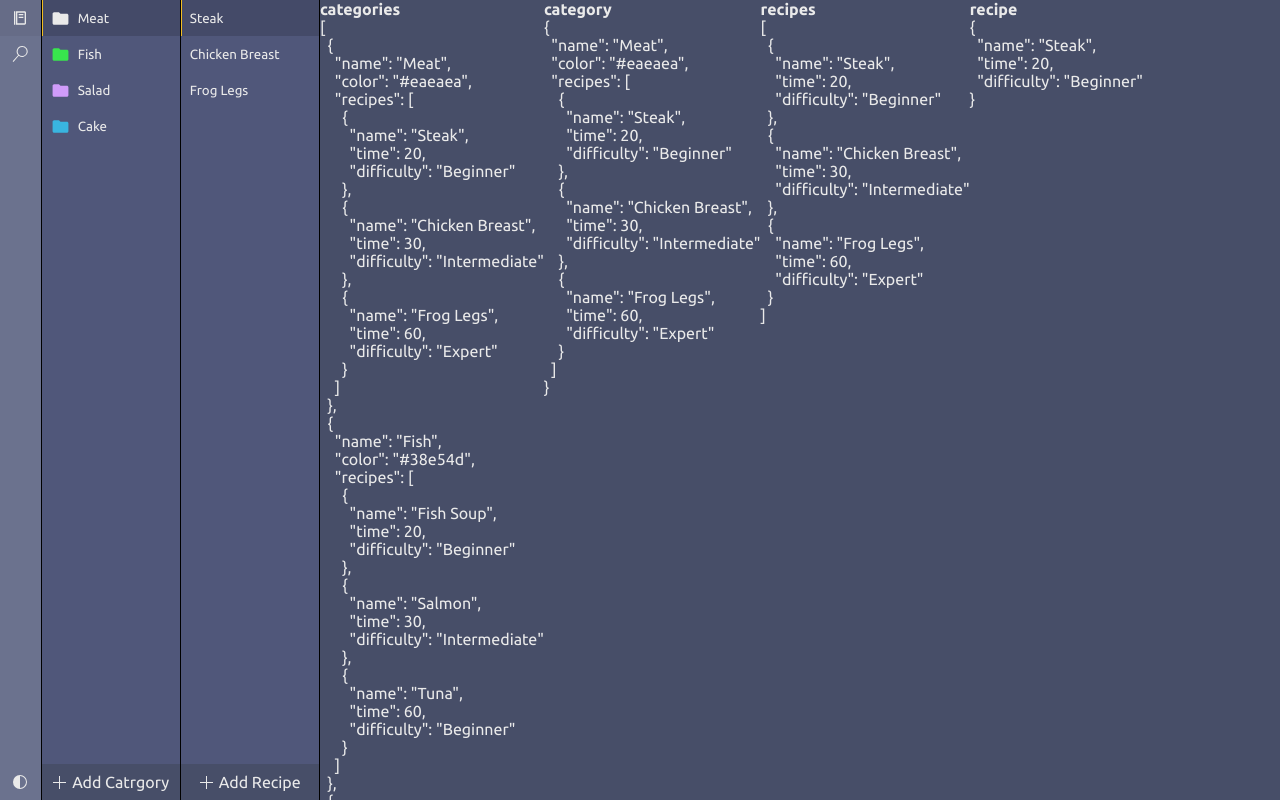
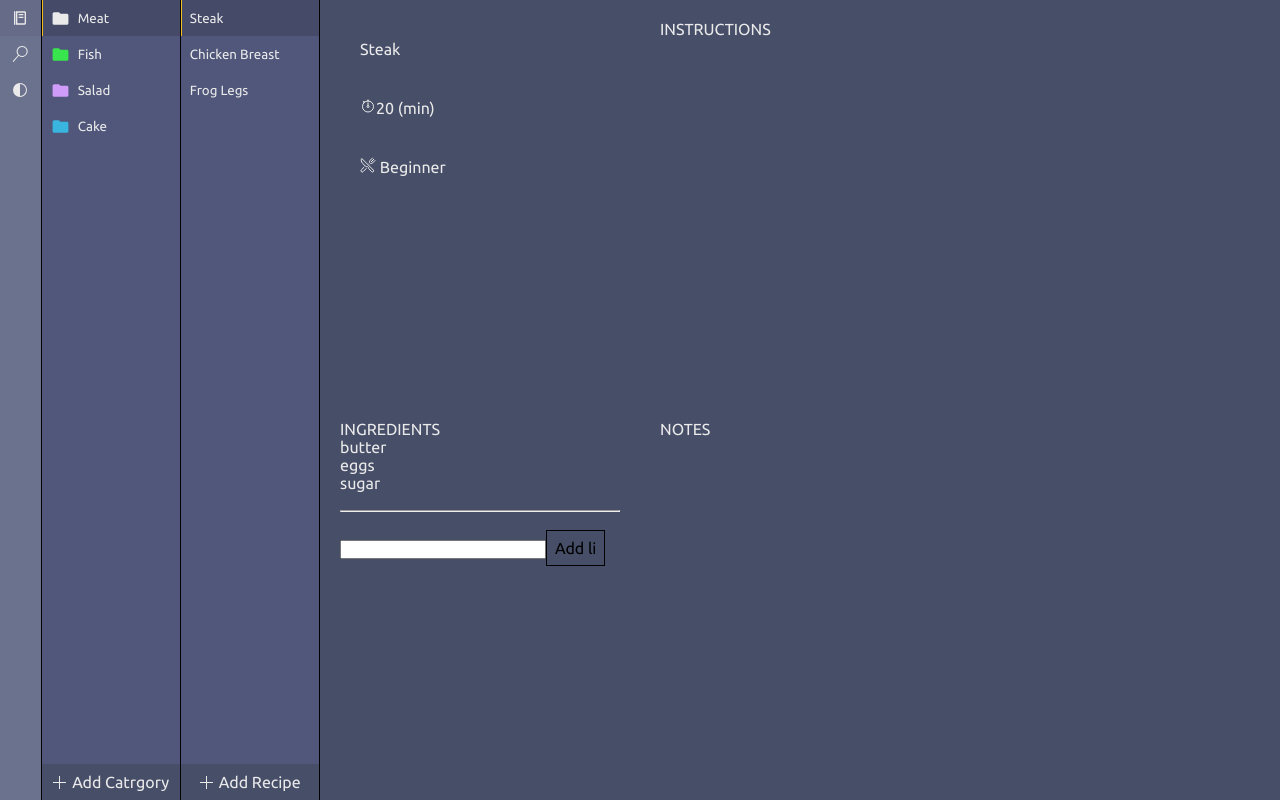
Before and after one commit to Vojka93/cooker-app, a React (Create React App) app in the folder frontend/: page / in a window 1280 px wide. Shown: the top 800 px of the page. Built offline with nearby package versions, Linux system fonts and the light colour scheme.

Commit message:
single recipe development

```diff
--- a/frontend/src/App.js
+++ b/frontend/src/App.js
@@ -10,6 +10,7 @@ import { VscAdd } from 'react-icons/vsc'
 import { MdFolder } from 'react-icons/md'
 
 import useTheme from './hooks/useTheme'
+import Recipe from './components/recipe/Recipe'
 
 const createHistoryArray = (arr) => {
   let history = []
@@ -275,22 +276,7 @@ function App() {
             display: 'flex',
           }}
         >
-          <div>
-            <strong>categories</strong>
-            <pre>{JSON.stringify(categories, null, 2)}</pre>
-          </div>
-          <div>
-            <strong>category</strong>
-            <pre>{JSON.stringify(category, null, 2)}</pre>
-          </div>
-          <div>
-            <strong>recipes</strong>
-            <pre>{JSON.stringify(recipes, null, 2)}</pre>
-          </div>
-          <div>
-            <strong>recipe</strong>
-            <pre>{JSON.stringify(recipe, null, 2)}</pre>
-          </div>
+          <Recipe recipe={recipe} setRecipe={setRecipe} />
         </div>
         {modal.isOpen && (
           <Modal
--- a/frontend/src/components/menu/menu.scss
+++ b/frontend/src/components/menu/menu.scss
@@ -1,13 +1,12 @@
 @import './../../style/variables.scss';
 
 .menu {
-  // background-color: $bg-quaternary;
   border-right: 1px solid rgb(0, 0, 0);
 
   nav {
+    height: 100vh;
+
     ul {
-      position: relative;
-      height: 100vh;
       list-style-type: none;
 
       li {
@@ -26,12 +25,6 @@
           font-size: 1rem;
           height: 36px;
         }
-
-        &:last-child {
-          position: absolute;
-          bottom: 0;
-          width: 100%;
-        }
       }
     }
   }
--- /dev/null
+++ b/frontend/src/components/recipe/Recipe.js
@@ -0,0 +1,49 @@
+import { IoRestaurantOutline, IoStopwatchOutline } from 'react-icons/io5'
+import './recipe.scss'
+import { useEffect, useState } from 'react'
+
+export default function Recipe({ recipe, setRecipe }) {
+  const [listItem, setListItem] = useState('')
+
+  const handleAddListItem = () => {
+    setRecipe({ ...recipe, ingredients: [...recipe.ingredients, listItem] })
+  }
+
+  console.log(recipe?.ingredients)
+  return (
+    <div className='recipe'>
+      <div className='first'>
+        <div className='recipe-name'>{recipe?.name}</div>
+        <div className='recipe-time'>
+          <IoStopwatchOutline />
+          {recipe?.time} (min)
+        </div>
+        <div className='recipe-difficulty'>
+          <IoRestaurantOutline /> {recipe?.difficulty}
+        </div>
+      </div>
+
+      <div>INSTRUCTIONS</div>
+      <div>
+        <p>INGREDIENTS</p>
+
+        <ul>
+          {recipe?.ingredients?.map((x, i) => (
+            <li key={i}>{x}</li>
+          ))}
+        </ul>
+        <br />
+        <hr />
+        <br />
+
+        <input
+          type='text'
+          value={listItem}
+          onChange={(e) => setListItem(e.target.value)}
+        />
+        <button onClick={handleAddListItem}>Add li</button>
+      </div>
+      <div>NOTES</div>
+    </div>
+  )
+}
--- /dev/null
+++ b/frontend/src/components/recipe/recipe.scss
@@ -0,0 +1,24 @@
+.recipe {
+  width: 100%;
+  display: grid;
+  grid-template-columns: 1fr 2fr;
+  grid-template-rows: 1fr 1fr;
+
+  div {
+    padding: 20px;
+
+    ul {
+        list-style: none;
+
+        input {
+            background-color: transparent;
+            border: none;
+        }
+    }
+
+    button {
+        border: 1px solid black;
+        padding: 8px;
+    }
+  }
+}
--- a/frontend/src/data/data.js
+++ b/frontend/src/data/data.js
@@ -3,7 +3,12 @@ export const data = [
     name: 'Meat',
     color: '#eaeaea',
     recipes: [
-      { name: 'Steak', time: 20, difficulty: 'Beginner' },
+      {
+        name: 'Steak',
+        time: 20,
+        difficulty: 'Beginner',
+        ingredients: ['butter', 'eggs', 'sugar'],
+      },
       {
         name: 'Chicken Breast',
         time: 30,
@@ -42,7 +47,12 @@ export const data = [
     name: 'Cake',
     color: '#39b5e0',
     recipes: [
-      { name: 'Reforma', time: 20, difficulty: 'Advanced' },
+      {
+        name: 'Reforma',
+        time: 20,
+        difficulty: 'Advanced',
+        ingredients: ['butter', 'eggs', 'sugar'],
+      },
       {
         name: 'Plazma Cake',
         time: 30,
--- a/frontend/src/index.scss
+++ b/frontend/src/index.scss
@@ -35,6 +35,10 @@ button {
   }
 }
 
+// .right {
+//   background-image: url('./images/bg-1.svg');
+// }
+
 .add-section {
   position: absolute;
   bottom: 0;
```
Also changed, not shown: frontend/src/images/bg-1.svg (added).
